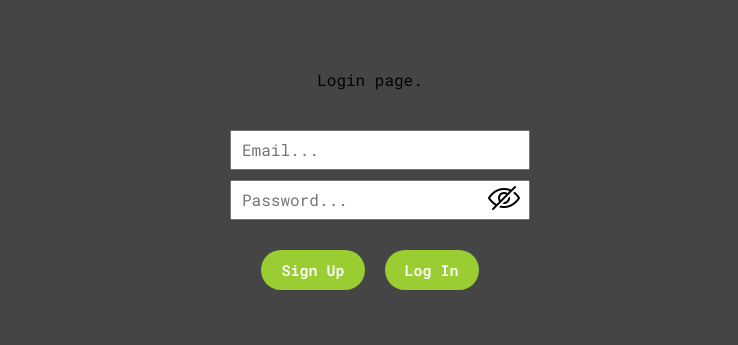
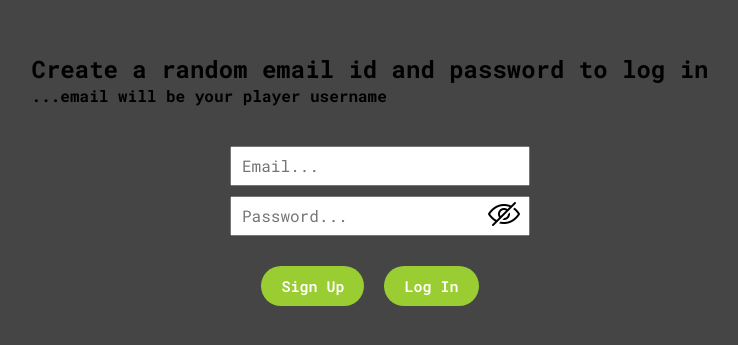
Before and after one commit to EugenSong/omok, a Next.js app: page / in a window 1280 px wide. Shown: the part 221-566 px from the top of the page, without its empty margins (270-1008 px from the left). Built offline with nearby package versions, Linux system fonts and the light colour scheme; no server answers.

Commit message:
edited some style-related components.
debating how i'll showcase omok game...
make repo public??...

```diff
--- a/src/pages/frontend/Board2.tsx
+++ b/src/pages/frontend/Board2.tsx
@@ -172,6 +172,7 @@ const Board2 = () => {
     // reset all states before searching for a game
     setPlayerTurnWithCallback(1);
     setGameEnded(false);
+    localStorage.removeItem("game"); // rm individual key
 
     if (!data.data.length) {
       try {
@@ -728,10 +729,6 @@ const Board2 = () => {
         </div>
 
         <div className={styles.labelandtable}>
-          {/* <div className={styles.messagelabel}>
-            <Message message={text} />
-          </div> */}
-
           <>
             <Message message={text} />
           </>
--- a/src/pages/frontend/LoginForm.tsx
+++ b/src/pages/frontend/LoginForm.tsx
@@ -138,7 +138,9 @@ const LoginForm = () => {
   return (
     <div className={styles.login}>
       <div>
-        <p>Login page.</p>
+
+        <h2>Create a random email id and password to log in</h2>
+        <h4>...email will be your player username</h4>
       </div>
 
       {/* Display error message - only displays when there is an error */}
--- a/src/styles/Home.module.css
+++ b/src/styles/Home.module.css
@@ -77,6 +77,7 @@
 
 .labelandtable {
   justify-content: center;
+  text-align: center;  /* Centers the text horizontally inside the container */
 }
 
 .resetbutton {
```
Also changed, not shown: src/pages/frontend/Game.tsx (+2 -7 lines), 1 other file (tests, documents, lock files or other folders).
